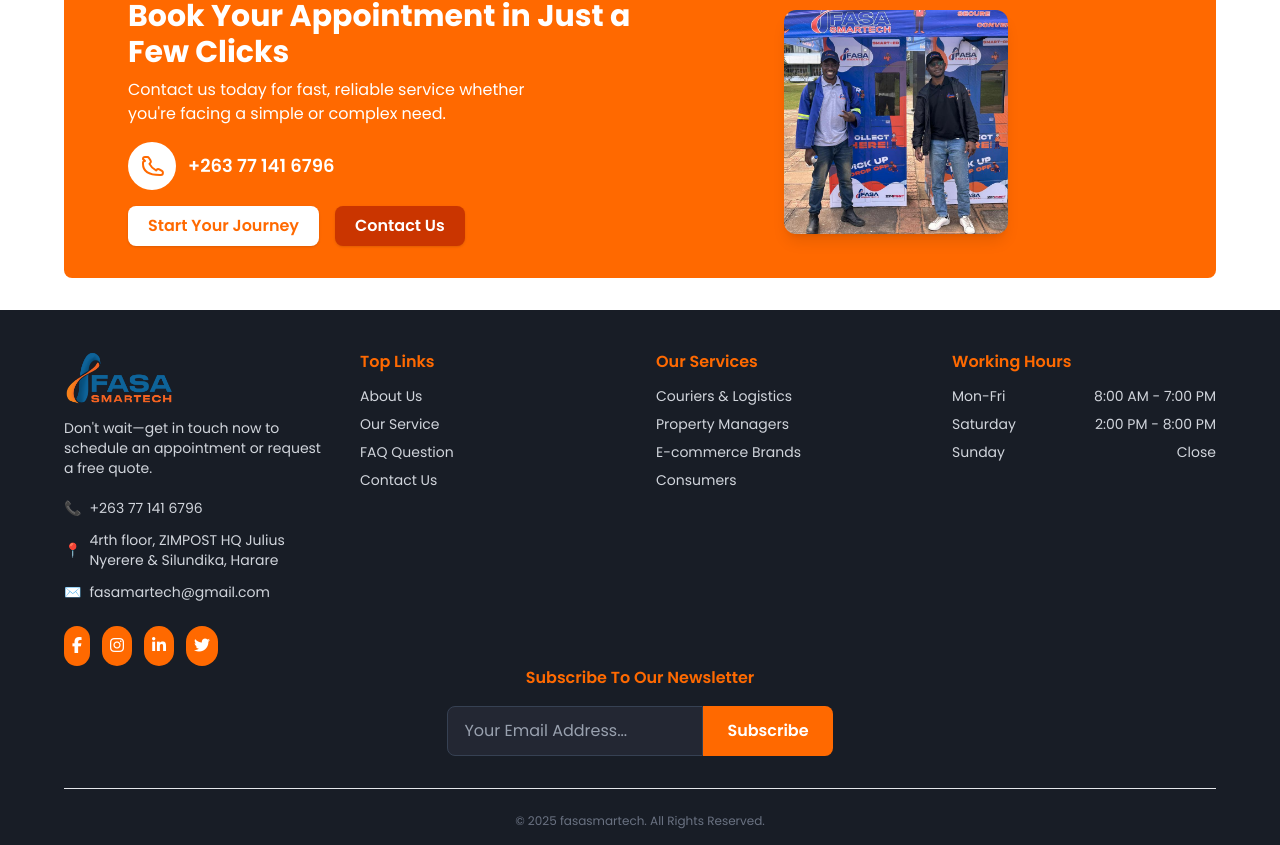
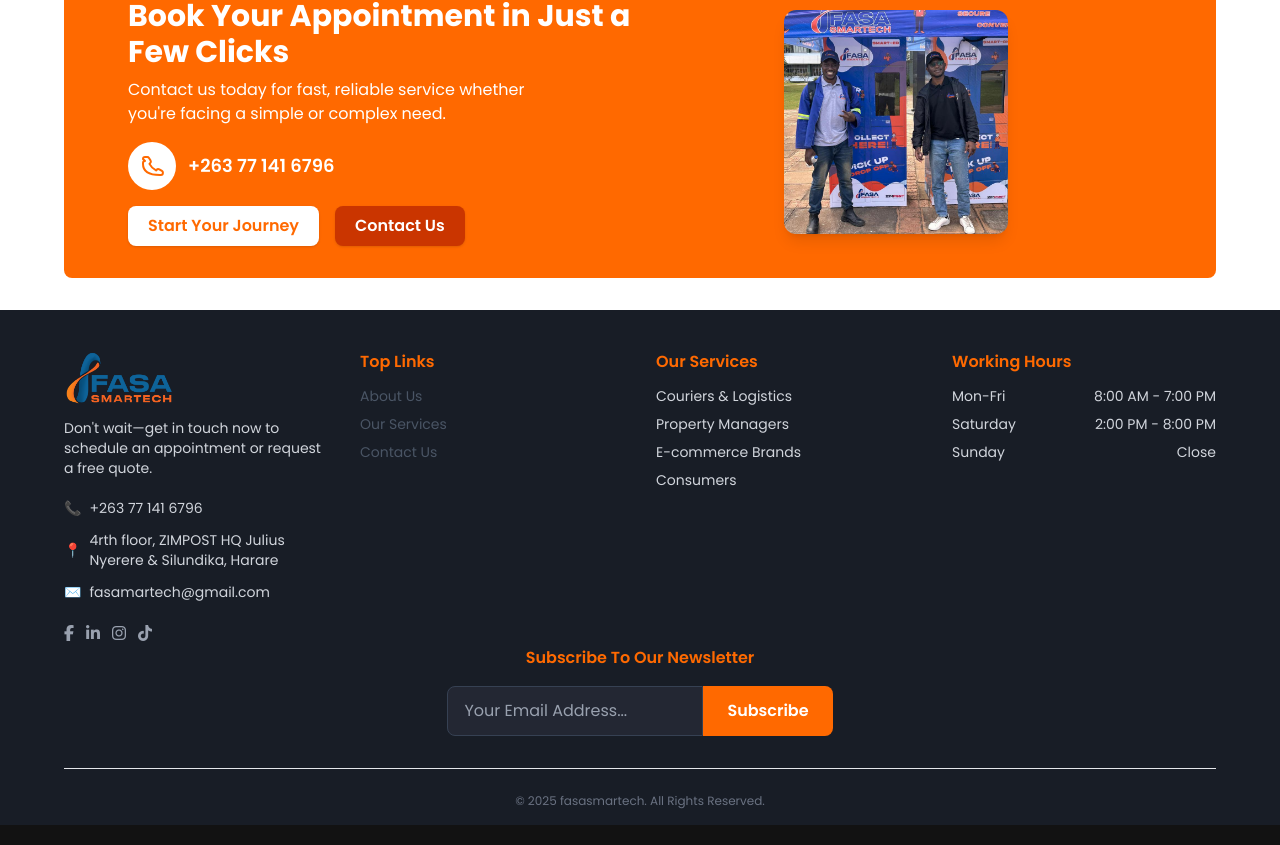
Before and after one commit to Sisasenkosi/WebsiteFasav2, a React (Vite) app: page /aboutus in a window 1280 px wide. Shown: the part 2520-3365 px from the top of the page. Built offline with nearby package versions, Linux system fonts and the light colour scheme.

Commit message:
top links routed

```diff
--- a/src/components/Footer.jsx
+++ b/src/components/Footer.jsx
@@ -1,4 +1,5 @@
 import React from 'react';
+import { Link } from 'react-router-dom';
 
 const playStoreBadge =
   'https://upload.wikimedia.org/wikipedia/commons/7/78/Google_Play_Store_badge_EN.svg';
@@ -84,6 +85,7 @@
             <span>✉️</span>
             <span>fasasmartechnology@gmail.com</span>
           </div>
+          {/*social media links*/}
           <div className="flex space-x-3 mt-2">
             <a
               href="https://www.facebook.com/share/1JXeGw2oqx/"
@@ -133,20 +135,19 @@
           <h4 className="font-semibold text-gray-800 mb-3">Top Links</h4>
           <ul className="space-y-2 text-gray-600 text-sm">
             <li>
-              <a href="#" className="hover:text-orange-500">
+              <Link to="/aboutus" className="hover:text-orange-500">
                 About Us
-              </a>
+              </Link>
             </li>
             <li>
-              <a href="#" className="hover:text-orange-500">
+              <Link to="/services" className="hover:text-orange-500">
                 Our Services
-              </a>
+              </Link>
             </li>
-
             <li>
-              <a href="#" className="hover:text-orange-500">
+              <Link to="/contactus" className="hover:text-orange-500">
                 Contact Us
-              </a>
+              </Link>
             </li>
           </ul>
           {/* Newsletter and Copyright */}
@@ -174,6 +175,7 @@
             </div>
           </div>
         </div>
+
         {/* Our Services */}
         <div>
           <h4 className="font-semibold text-gray-800 mb-3">Our Services</h4>
--- a/src/components/Footer2.jsx
+++ b/src/components/Footer2.jsx
@@ -1,6 +1,7 @@
 import React from 'react';
 import image1 from '../assets/img1.jpeg';
 import logo from '../assets/logofasa.png';
+import { Link } from 'react-router-dom';
 
 const Footer2 = () => (
   <>
@@ -87,56 +88,51 @@
             <span>✉️</span>
             <span>fasamartech@gmail.com</span>
           </div>
-          <div className="flex space-x-3 mt-3">
+          <div className="flex space-x-3 mt-2">
             <a
-              href="#"
-              className="bg-orange-500 text-white rounded-full p-2 hover:bg-orange-600 transition"
+              href="https://www.facebook.com/share/1JXeGw2oqx/"
+              className="text-gray-400 hover:text-orange-500"
             >
               <i className="fab fa-facebook-f"></i>
             </a>
             <a
-              href="#"
-              className="bg-orange-500 text-white rounded-full p-2 hover:bg-orange-600 transition"
+              href="www.linkedin.com/in/fasa-smartech"
+              className="text-gray-400 hover:text-orange-500"
+            >
+              <i className="fab fa-linkedin-in"></i>
+            </a>
+            <a
+              href="https://www.instagram.com/fasasmartech/"
+              className="text-gray-400 hover:text-orange-500"
             >
               <i className="fab fa-instagram"></i>
             </a>
             <a
-              href="#"
-              className="bg-orange-500 text-white rounded-full p-2 hover:bg-orange-600 transition"
+              href="https://www.tiktok.com/@fasasmartech"
+              className="text-gray-400 hover:text-orange-500"
             >
-              <i className="fab fa-linkedin-in"></i>
-            </a>
-            <a
-              href="#"
-              className="bg-orange-500 text-white rounded-full p-2 hover:bg-orange-600 transition"
-            >
-              <i className="fab fa-twitter"></i>
+              <i className="fab fa-tiktok"></i>
             </a>
           </div>
         </div>
         {/* Top Links */}
         <div>
           <h4 className="font-semibold text-orange-500 mb-3">Top Links</h4>
-          <ul className="space-y-2 text-gray-300 text-sm">
+          <ul className="space-y-2 text-gray-600 text-sm">
             <li>
-              <a href="#" className="hover:text-orange-500 transition">
+              <Link to="/aboutus" className="hover:text-orange-500">
                 About Us
-              </a>
+              </Link>
             </li>
             <li>
-              <a href="#" className="hover:text-orange-500 transition">
-                Our Service
-              </a>
+              <Link to="/services" className="hover:text-orange-500">
+                Our Services
+              </Link>
             </li>
             <li>
-              <a href="#" className="hover:text-orange-500 transition">
-                FAQ Question
-              </a>
-            </li>
-            <li>
-              <a href="#" className="hover:text-orange-500 transition">
+              <Link to="/contactus" className="hover:text-orange-500">
                 Contact Us
-              </a>
+              </Link>
             </li>
           </ul>
         </div>
--- a/src/pages/Home.jsx
+++ b/src/pages/Home.jsx
@@ -163,7 +163,7 @@
             </div>
           </div>
           {/* Right: Text */}
-          <div className="w-full md:w-1/2 flex flex-col justify-center">
+          <div className="w-full mt-12 md:w-1/2 flex flex-col justify-center">
             <h2 className="text-2xl md:text-3xl text-black font-bold mb-4">
               Welcome to the World of Endless Possibilities
             </h2>
```
